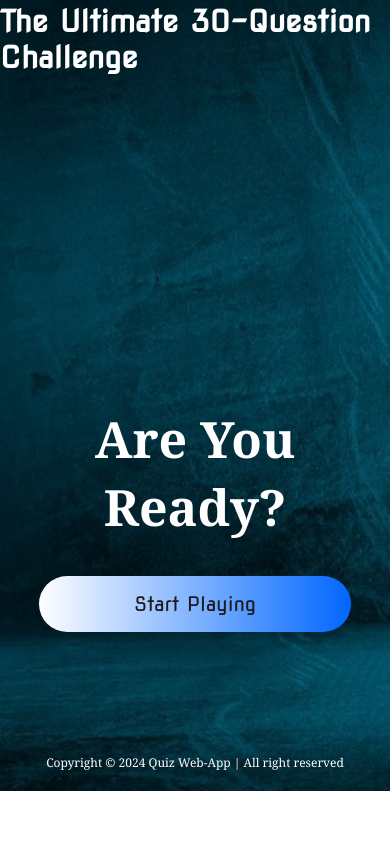
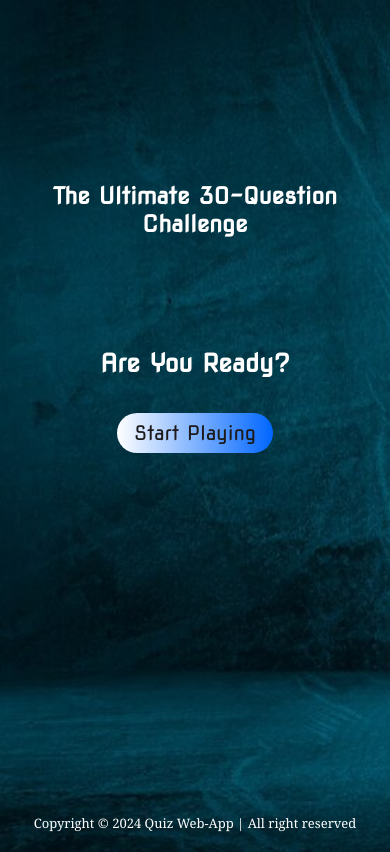
Before and after one commit to KelvinCode1234/Quiz-Web-App, a plain HTML site: page index.html in a window 390 px wide. Drawn offline with Linux system fonts and the light colour scheme.

Commit message:
first commit

```diff
--- a/game.css
+++ b/game.css
@@ -119,8 +119,17 @@ h1 {
     }
 
   }
+@media screen and (max-width: 800px) {
+   .app {
+      margin-block-end: 25px;
+    }
 
-  @media only screen and(max-width) {
+    .end p {
+        margin-top: -15px;
+    }
+}
+
+@media only screen and (max-width: 600px) {
     .btn:hover:not([disabled]) {
         background: linear-gradient(90deg, rgb(0, 102, 255) 0%, rgb(255, 255, 255) 100%);
         color: #fff;
@@ -128,10 +137,7 @@ h1 {
         transition: 0.5s;
     }
     .end p {
-        font-size: 28px;
+        font-size: 13px;
+        margin-top: 20px;
     }
-    i {
-        font-size: 10px;
-        font-weight: 400;
-    }
-  }
+}
--- a/index.html
+++ b/index.html
@@ -20,6 +20,5 @@
       <p>Copyright &copy; 2024 Quiz Web-App | All right reserved</p>
     </footer>
     </div>
-    <script src="game.js"></script>
 </body>
 </html>
--- a/style.css
+++ b/style.css
@@ -26,7 +26,6 @@ h2 {
   font-size: 50px;
   color: #fff;
   margin-top: 90px;
-  font-family: Cambria, Cochin, Georgia, Times, 'Times New Roman', serif;
 }
 
 
@@ -79,6 +78,7 @@ h2 {
     cursor: pointer;
     transform: scale(0.9);
     transition: 0.5s ease-in-out;
+    background: linear-gradient(90deg, rgb(255, 243, 243) 0%, rgb(0, 85, 212) 100%);
 }
 
 
@@ -111,40 +111,50 @@ h1 {
     }
   }
 
+  @media only screen and (max-width: 800px) {
+    h1 {
+      font-size: 30px;
+      text-align: center;
+    }
+
+    .btn-1{
+      width: 30%;
+      padding: 0.5rem 0;
+      font-weight: 500;
+    }
+
+  }
+
 
   @media only screen and (max-width: 600px) {
-     .logo img {
-        width: 60px;
-        height: 60px;
-        top: 0;
-        margin: 10px 20px;
+    .container {
+      margin-block-end: 25px;
+      margin-block-start: -55px;
+    }
+
+
+    h1 {
+        font-size: 23px;
+        text-align: center;
+        color: #fff;
+        margin-bottom: 20px;
      }
 
-     .app {
-        margin-top: -30px;
-     }
+    h2 {
+       font-size: 25px;
+    }
 
-     h1 {
-        font-size: 30px;
-        text-align: left;
-        color: #fff;
-        margin-bottom: 15rem;
-     }
+
      .btn-1 {
         font-size: 20px;
-        width: 80%;
-        height: 80%;
-        border-radius: 30px;
+        width: 40%;
+        border-radius: 25px;
      }
 
     .end p {
         color: #fff;
-        font-size: 12px;
+        font-size: 13px;
         text-align: center;
         margin: 20px;
     }
-    .fa-solid.fa-copyright {
-        font-size: 15px;
-    }
-
   }
```
